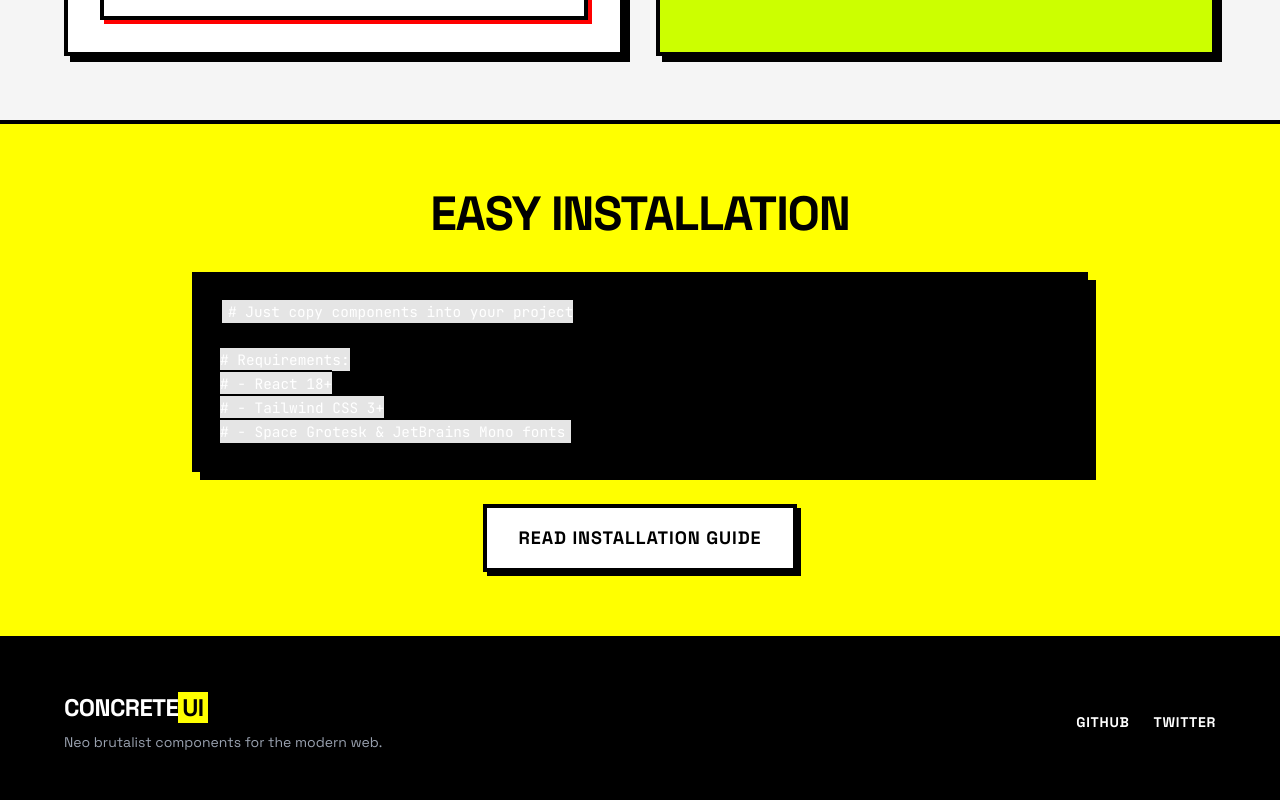
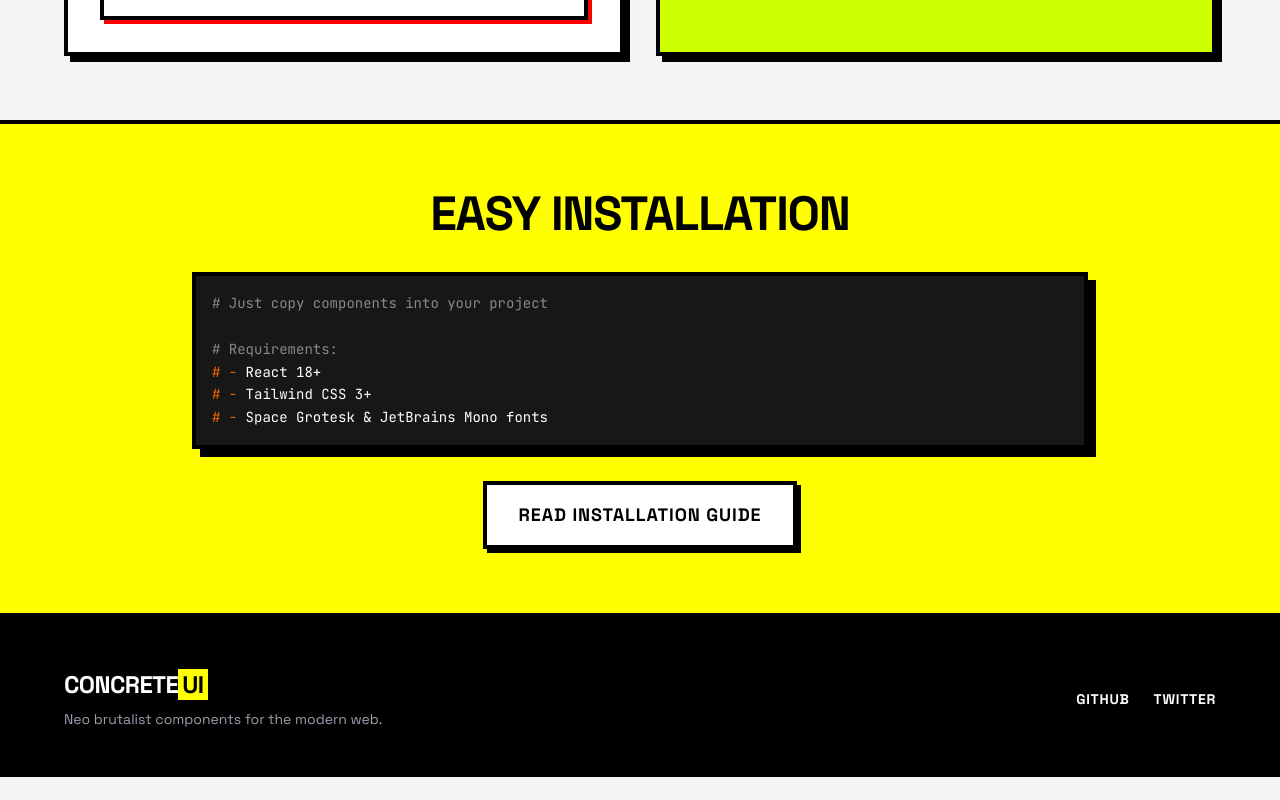
Before and after one commit to jchiwaii/concrete-ui, a Next.js app: page / in a window 1280 px wide. Shown: the part 1798-2598 px from the top of the page. After the commit the page ends 2575 px from the top, so only its background shows below. Built offline with nearby package versions, Linux system fonts and the light colour scheme.

Commit message:
feat: enhance README and page.tsx with improved installation instructions and formatting

```diff
--- a/src/app/page.tsx
+++ b/src/app/page.tsx
@@ -190,19 +190,19 @@ export default function Home() {
           <h2 className="text-brutal-3xl font-extrabold uppercase tracking-tight mb-8">
             EASY INSTALLATION
           </h2>
-          <div className="bg-black text-white p-6 border-4 border-black shadow-[8px_8px_0_0_#000] font-mono text-left">
-            <code className="text-sm">
-              # Just copy components into your project
-              <br />
-              <br />
-              # Requirements:
-              <br />
-              # - React 18+
-              <br />
-              # - Tailwind CSS 3+
-              <br /># - Space Grotesk & JetBrains Mono fonts
+          <pre className="bg-[#1a1a1a] p-6 border-4 border-black shadow-[8px_8px_0_0_#000] font-mono text-left overflow-x-auto">
+            <code className="text-sm leading-relaxed block bg-transparent border-0 p-0">
+              <span className="text-[#888888]"># Just copy components into your project</span>
+              {'\n\n'}
+              <span className="text-[#888888]"># Requirements:</span>
+              {'\n'}
+              <span className="text-[#FF6600]"># -</span> <span className="text-white">React 18+</span>
+              {'\n'}
+              <span className="text-[#FF6600]"># -</span> <span className="text-white">Tailwind CSS 3+</span>
+              {'\n'}
+              <span className="text-[#FF6600]"># -</span> <span className="text-white">Space Grotesk & JetBrains Mono fonts</span>
             </code>
-          </div>
+          </pre>
           <div className="mt-8">
             <Link href="/docs/installation">
               <Button variant="default" size="lg">
```
Also changed, not shown: 1 other file (tests, documents, lock files or other folders).
